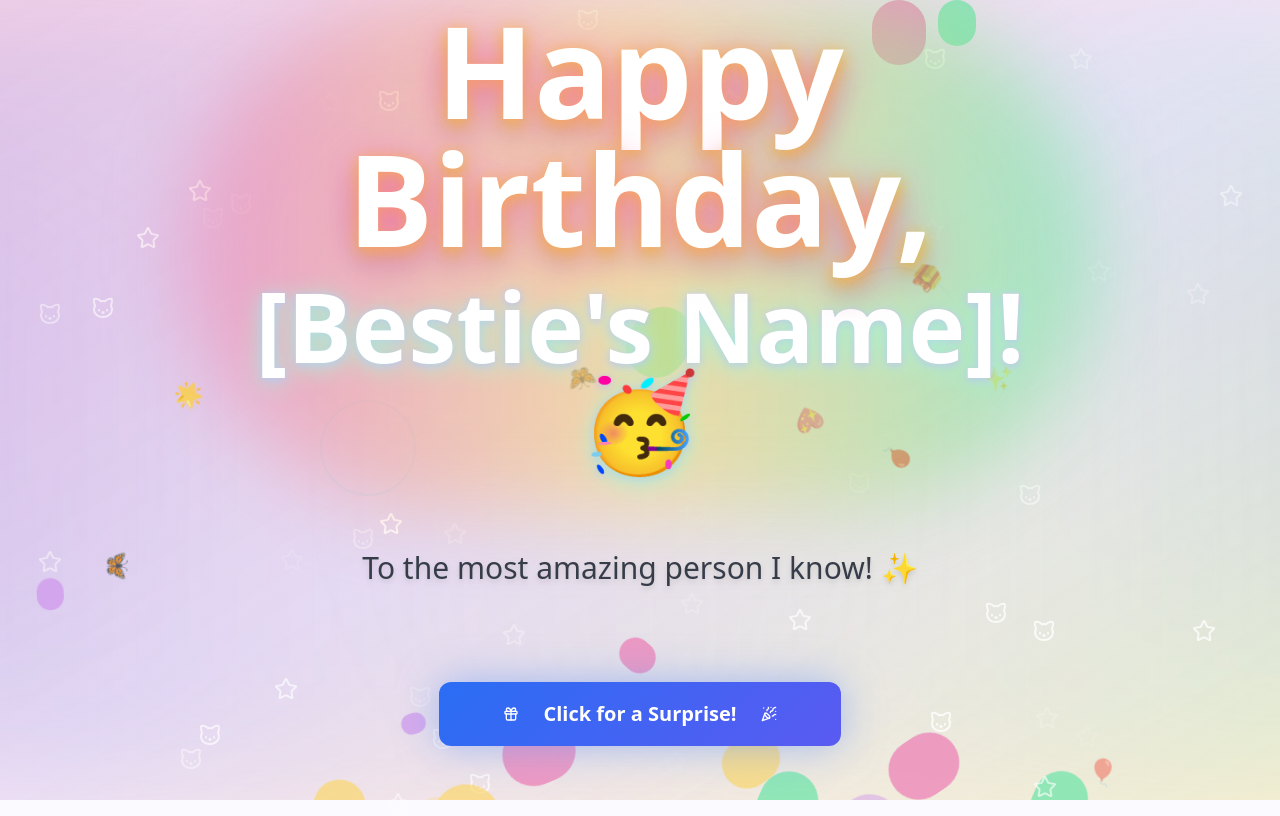
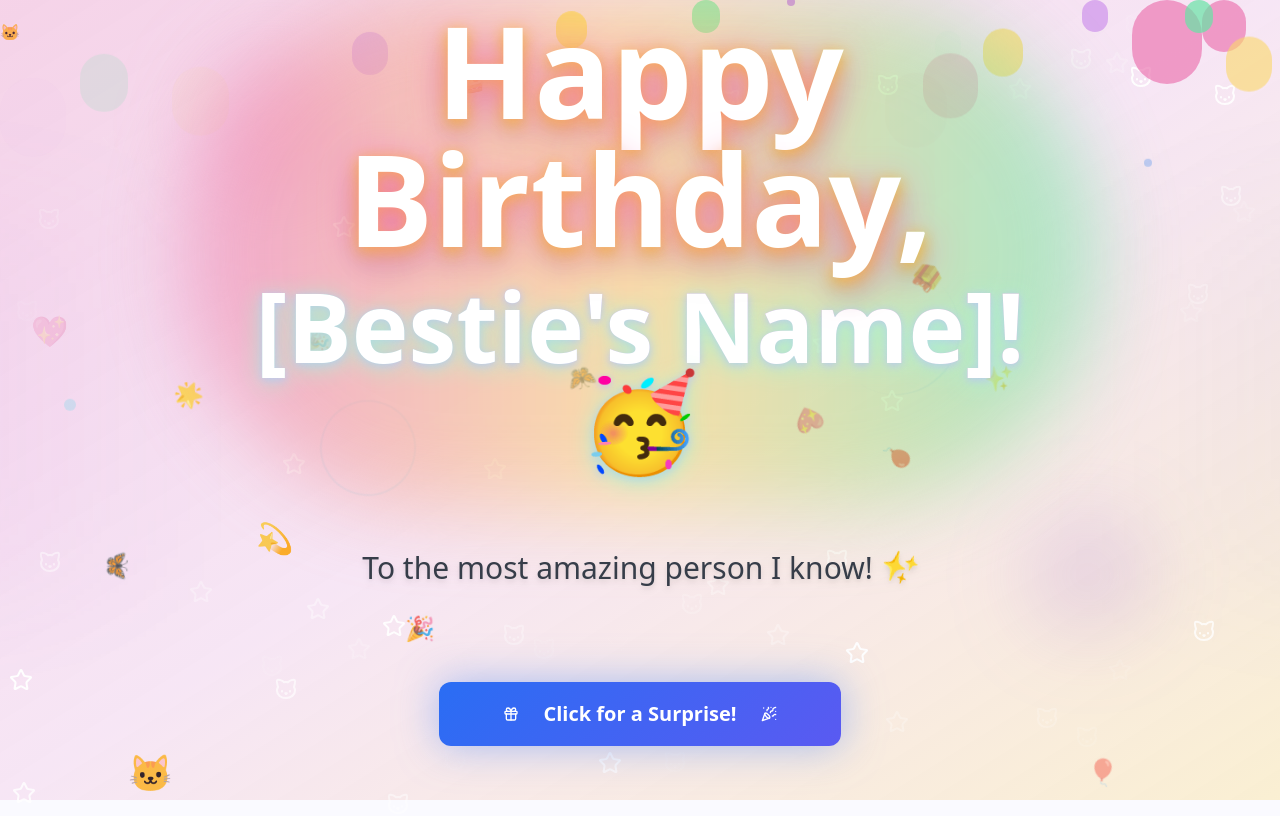
Before and after one commit to allwin23/vibe-coded-birthday-bomb, a React (Vite) app: page / in a window 1280 px wide. Built offline with nearby package versions, Linux system fonts and the light colour scheme.

Commit message:
added thing

```diff
--- a/src/components/SideDecorations.tsx
+++ b/src/components/SideDecorations.tsx
@@ -3,17 +3,168 @@ import React from 'react';
 const SideDecorations = () => {
   return (
     <div className="absolute inset-0 -z-10 overflow-hidden">
-      {/* Bluish Neo Background Elements */}
-      <div className="absolute top-0 -left-1/4 w-full h-full rounded-full bg-gradient-to-r from-blue-600/40 to-transparent blur-3xl opacity-50 animate-pulse"></div>
-      <div className="absolute bottom-0 -right-1/4 w-full h-full rounded-full bg-gradient-to-l from-cyan-400/40 to-transparent blur-3xl opacity-50 animate-pulse" style={{ animationDelay: '2s' }}></div>
+        <div className="animate-float-lr">🎈</div>
+<div className="animate-float-up">🐱</div>
+<div className="animate-float-cross">💫</div>
+<div className="animate-float-rl">🍰</div>
+
+
+        {/* Background Shapes */}
 
       {/* Additional decorative elements */}
-      <div className="absolute top-1/4 -right-1/3 w-1/2 h-1/2 rounded-2xl bg-gradient-to-l from-indigo-500/30 to-transparent blur-3xl opacity-40 animate-pulse" style={{ animationDelay: '1s' }}></div>
-      <div className="absolute bottom-1/4 -left-1/3 w-1/2 h-1/2 rounded-2xl bg-gradient-to-r from-purple-500/30 to-transparent blur-3xl opacity-40 animate-pulse" style={{ animationDelay: '3s' }}></div>
+      <div
+        className="absolute top-1/4 -right-1/3 w-1/2 h-1/2 rounded-2xl bg-gradient-to-l from-indigo-500/30 to-transparent blur-3xl opacity-40 animate-pulse"
+        style={{ animationDelay: '1s' }}
+      ></div>
+      <div
+        className="absolute bottom-1/4 -left-1/3 w-1/2 h-1/2 rounded-2xl bg-gradient-to-r from-purple-500/30 to-transparent blur-3xl opacity-40 animate-pulse"
+        style={{ animationDelay: '3s' }}
+      ></div>
 
       {/* Floating Shapes */}
       <div className="absolute top-1/2 left-1/4 w-24 h-24 border-2 border-cyan-300/50 rounded-full animate-spin-slow opacity-30"></div>
-      <div className="absolute top-1/3 right-1/4 w-32 h-32 border-t-2 border-blue-400/50 rounded-full animate-spin-slow opacity-30" style={{ animationDelay: '2s' }}></div>
+      <div
+        className="absolute top-1/3 right-1/4 w-32 h-32 border-t-2 border-blue-400/50 rounded-full animate-spin-slow opacity-30"
+        style={{ animationDelay: '2s' }}
+      ></div>
+
+      {/* Twinkling Stars */}
+      {[...Array(20)].map((_, i) => (
+        <div
+          key={i}
+          className="absolute w-1 h-1 bg-white rounded-full opacity-20 animate-ping"
+          style={{
+            top: `${Math.random() * 100}%`,
+            left: `${Math.random() * 100}%`,
+            animationDelay: `${Math.random() * 5}s`,
+          }}
+        ></div>
+      ))}
+
+      {/* Floating Blobs */}
+      <div className="absolute top-[10%] left-[15%] w-40 h-40 bg-pink-400/20 blur-2xl rounded-full animate-bounce-slow"></div>
+      <div className="absolute bottom-[20%] right-[10%] w-32 h-32 bg-violet-500/20 blur-2xl rounded-full animate-bounce-slower"></div>
+
+      {/* Subtle moving dots */}
+      <div className="absolute top-[50%] left-[5%] w-3 h-3 bg-cyan-200/60 rounded-full animate-float"></div>
+      <div className="absolute top-[20%] right-[10%] w-2 h-2 bg-blue-300/70 rounded-full animate-float delay-1000"></div>
+      {/* 🎈 Left to Right Floaters */}
+{['🎈', '🎂', '🎊'].map((emoji, i) => (
+  <div
+    key={`lr-${i}`}
+    className="absolute text-3xl animate-float-lr"
+    style={{
+      top: `${10 + i * 25}%`,
+      left: `-${10 + i * 5}%`,
+      animationDelay: `${i * 2}s`,
+    }}
+  >
+    {emoji}
+  </div>
+))}
+
+{/* 🎉 Right to Left Floaters */}
+{['🎁', '✨', '🥳'].map((emoji, i) => (
+  <div
+    key={`rl-${i}`}
+    className="absolute text-3xl animate-float-rl"
+    style={{
+      top: `${20 + i * 20}%`,
+      right: `-${10 + i * 5}%`,
+      animationDelay: `${i * 2.5}s`,
+    }}
+  >
+    {emoji}
+  </div>
+))}
+
+{/* 💫 Diagonal Cross Floaters */}
+{['🍰', '💖', '💫'].map((emoji, i) => (
+  <div
+    key={`cross-${i}`}
+    className="absolute text-3xl animate-float-cross"
+    style={{
+      top: `${5 + i * 30}%`,
+      left: `${-10 + i * 15}%`,
+      animationDelay: `${i * 3}s`,
+    }}
+  >
+    {emoji}
+  </div>
+))}
+
+{/* 🐱 Cats Floating Up */}
+{[...Array(3)].map((_, i) => (
+  <div
+    key={`cat-${i}`}
+    className="absolute text-4xl animate-float-up"
+    style={{
+      left: `${10 + i * 30}%`,
+      bottom: `-${i * 10}%`,
+      animationDelay: `${i * 1.5}s`,
+    }}
+  >
+    🐱
+  </div>
+))}
+{/* ✨ Twinkling Stars */}
+{[...Array(30)].map((_, i) => (
+  <div
+    key={`star-${i}`}
+    className="absolute w-1 h-1 bg-white rounded-full opacity-20 animate-ping"
+    style={{
+      top: `${Math.random() * 100}%`,
+      left: `${Math.random() * 100}%`,
+      animationDelay: `${Math.random() * 5}s`,
+    }}
+  ></div>
+))}
+
+{/* 🎆 Confetti Rain */}
+{[...Array(20)].map((_, i) => (
+  <div
+    key={`confetti-${i}`}
+    className="absolute w-2 h-2 rounded-sm"
+    style={{
+      top: `${-Math.random() * 100}%`,
+      left: `${Math.random() * 100}%`,
+      backgroundColor: `hsl(${Math.random() * 360}, 100%, 70%)`,
+      animation: 'confetti-fall 6s linear infinite',
+      animationDelay: `${Math.random() * 4}s`,
+      opacity: 0.8,
+    }}
+  />
+))}
+
+{/* 🎉 Party Pop Explosions */}
+{[...Array(3)].map((_, i) => (
+  <div
+    key={`burst-${i}`}
+    className="absolute text-2xl animate-burst"
+    style={{
+      top: `${Math.random() * 90 + 5}%`,
+      left: `${Math.random() * 90 + 5}%`,
+      animationDelay: `${i * 4}s`,
+    }}
+  >
+    🎉
+  </div>
+))}
+{/* 🎂 Center Cake Drop Animation */}
+<div
+  className="absolute text-6xl animate-cake-drop-glow"
+  style={{
+    top: '-10%',
+    left: '50%',
+    transform: 'translateX(-50%)',
+    animationDelay: '2s',
+  }}
+>
+  🎂
+</div>
+
+
+
     </div>
   );
 };
--- a/src/index.css
+++ b/src/index.css
@@ -296,3 +296,187 @@ All colors MUST be HSL.
     transform: rotate(2deg);
   }
 }
+
+@keyframes confettiFall {
+  0% {
+    transform: translateY(0);
+    opacity: 1;
+  }
+  100% {
+    transform: translateY(110vh);
+    opacity: 0;
+  }
+}
+@keyframes cakeDropGlow {
+  0% {
+    transform: translateY(-200%) scale(1) translateX(-50%);
+    opacity: 0;
+    text-shadow: none;
+  }
+  40% {
+    transform: translateY(0%) scale(1.2) translateX(-50%);
+    opacity: 1;
+    text-shadow: 0 0 10px hsl(45, 100%, 75%);
+  }
+  60% {
+    transform: translateY(-10%) scale(1.05) translateX(-50%);
+    text-shadow: 0 0 20px hsl(330, 100%, 80%);
+  }
+  100% {
+    transform: translateY(0%) scale(1) translateX(-50%);
+    opacity: 1;
+    text-shadow: 0 0 10px hsl(280, 100%, 75%);
+  }
+}
+@keyframes spin-slow {
+  0% {
+    transform: rotate(0deg);
+  }
+  100% {
+    transform: rotate(360deg);
+  }
+}
+
+@keyframes bounce-slow {
+  0%, 100% {
+    transform: translateY(0);
+    animation-timing-function: ease-in-out;
+  }
+  50% {
+    transform: translateY(-25%);
+    animation-timing-function: ease-in-out;
+  }
+}
+
+@keyframes bounce-slower {
+  0%, 100% {
+    transform: translateY(0);
+    animation-timing-function: ease-in-out;
+  }
+  50% {
+    transform: translateY(-20%);
+    animation-timing-function: ease-in-out;
+  }
+}
+
+@keyframes float {
+  0%, 100% {
+    transform: translateY(0px);
+  }
+  50% {
+    transform: translateY(-20px);
+  }
+}
+
+@keyframes floatLeftToRight {
+  0% {
+    transform: translateX(-100%);
+    opacity: 0;
+  }
+  50% {
+    opacity: 1;
+  }
+  100% {
+    transform: translateX(100%);
+    opacity: 0;
+  }
+}
+
+@keyframes floatRightToLeft {
+  0% {
+    transform: translateX(100%);
+    opacity: 0;
+  }
+  50% {
+    opacity: 1;
+  }
+  100% {
+    transform: translateX(-100%);
+    opacity: 0;
+  }
+}
+
+@keyframes floatDiagonal {
+  0% {
+    transform: translate(-100%, 100%);
+    opacity: 0;
+  }
+  50% {
+    opacity: 1;
+  }
+  100% {
+    transform: translate(100%, -100%);
+    opacity: 0;
+  }
+}
+
+@keyframes floatUp {
+  0% {
+    transform: translateY(100%);
+    opacity: 0;
+  }
+  50% {
+    opacity: 1;
+  }
+  100% {
+    transform: translateY(-100%);
+    opacity: 0;
+  }
+}
+.animate-spin-slow {
+  animation: spin-slow 10s linear infinite;
+}
+
+.animate-bounce-slow {
+  animation: bounce-slow 4s infinite;
+}
+
+.animate-bounce-slower {
+  animation: bounce-slower 6s infinite;
+}
+
+.animate-float {
+  animation: float 6s ease-in-out infinite;
+}
+
+.animate-float-lr {
+  animation: floatLeftToRight 12s ease-in-out infinite;
+}
+
+.animate-float-rl {
+  animation: floatRightToLeft 14s ease-in-out infinite;
+}
+
+.animate-float-cross {
+  animation: floatDiagonal 16s ease-in-out infinite;
+}
+
+.animate-float-up {
+  animation: floatUp 10s ease-in-out infinite;
+}
+
+.animate-cake-drop-glow {
+  animation: cakeDropGlow 2s ease-out 1s infinite;
+}
+.animate-burst {
+  animation: confettiFall 6s ease-in-out infinite;
+}
+
+@keyframes anuuuPulse {
+  0% {
+    opacity: 0;
+    transform: scale(0.5) translateY(10px);
+  }
+  25% {
+    opacity: 1;
+    transform: scale(1.2) translateY(-5px);
+  }
+  50% {
+    opacity: 0.8;
+    transform: scale(1) translateY(0px);
+  }
+  100% {
+    opacity: 0;
+    transform: scale(0.5) translateY(10px);
+  }
+}
--- a/tailwind.config.ts
+++ b/tailwind.config.ts
@@ -107,4 +107,6 @@ export default {
 		}
 	},
 	plugins: [require("tailwindcss-animate")],
+
+
 } satisfies Config;
```
